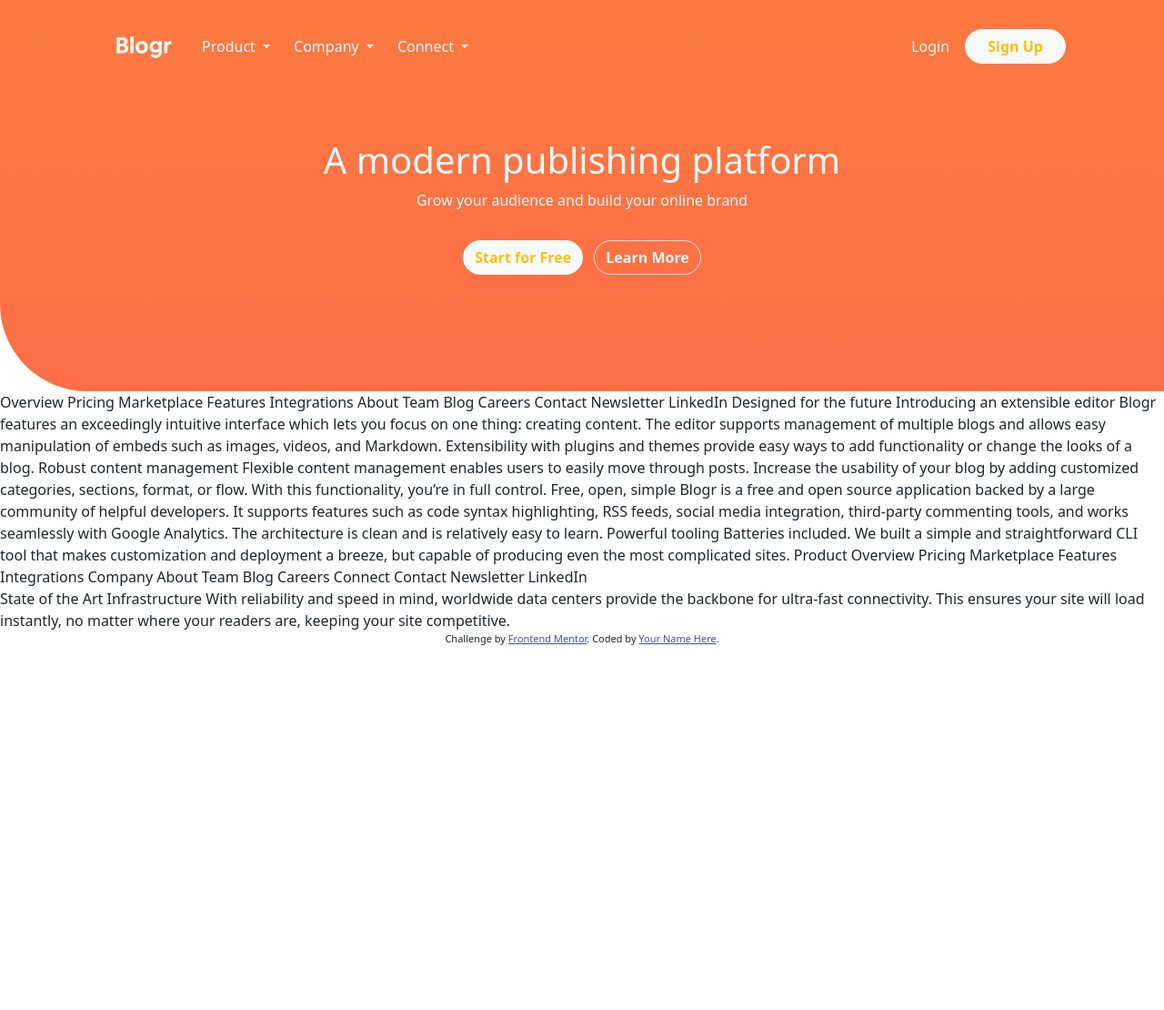
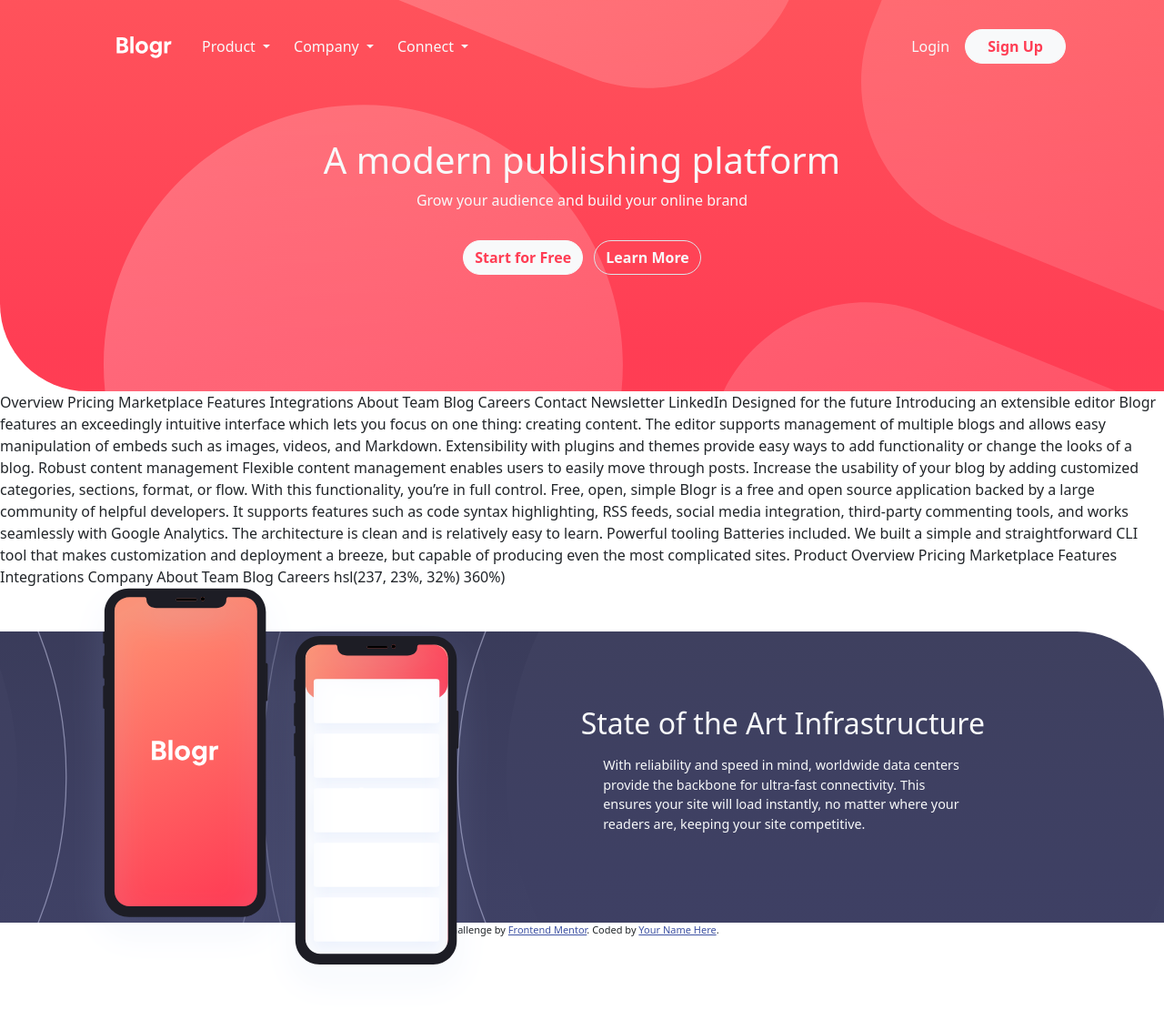
Before and after one commit to 202303-PRM-TR-FEW/landing-page-challenge-burcu-amdjed, a plain HTML site: page index.html in a window 1280 px wide. Shown: the whole page at 91% size. Before the commit the page ends 800 px from the top, so only its background shows below. Drawn offline with nearby package versions, Linux system fonts and the light colour scheme.

Commit message:
3rd div done

```diff
--- a/index.html
+++ b/index.html
@@ -12,8 +12,11 @@
   <style>
     .attribution { font-size: 11px; text-align: center; }
     .attribution a { color: hsl(228, 45%, 44%); }
-    .orange {background-color: #ff4e00;
-      background-image: linear-gradient(360deg, #FD6F46 10%, #FB9832 360%);
+    .orange {
+      background-image: linear-gradient(360deg, hsl(353, 100%, 62%) 10%, hsl(13, 100%, 72%) 360%), url('./images/bg-pattern-intro-mobile.svg');
+      background-size:180%;
+      background-position: -20em;
+      background-blend-mode:color;
     }
     .logo {
       transform: scale(0.6);
@@ -48,7 +51,7 @@
           <button class="btn btn-transparent text-light dropdown-toggle" type="button" id="dropdownMenuButton" data-toggle="dropdown" aria-haspopup="true" aria-expanded="false">
             Product
           </button>
-          <div class="dropdown-menu" aria-labelledby="dropdownMenuButton">
+          <div class="dropdown-menu" aria-labelledby="dropdownMenuButton" style="background-color: rgba(255, 255, 255, 0.5);">
             <ul class="list-unstyled ms-4 pt-2 lh-lg">
               <li><a href="#" class="text-dark text-decoration-none">Link 1</a></li>
               <li><a href="#" class="text-dark text-decoration-none">Link 2</a></li>
@@ -60,7 +63,7 @@
           <button class="btn btn-transparent text-light dropdown-toggle" type="button" id="dropdownMenuButton" data-toggle="dropdown" aria-haspopup="true" aria-expanded="false">
             Company
           </button>
-          <div class="dropdown-menu" aria-labelledby="dropdownMenuButton">
+          <div class="dropdown-menu" aria-labelledby="dropdownMenuButton" style="background-color: rgba(255, 255, 255, 0.5);">
             <ul class="list-unstyled ms-4 pt-2 lh-lg">
               <li><a href="#" class="text-dark text-decoration-none">Link 1</a></li>
               <li><a href="#" class="text-dark text-decoration-none">Link 2</a></li>
@@ -72,7 +75,7 @@
           <button class="btn btn-transparent text-light dropdown-toggle" type="button" id="dropdownMenuButton" data-toggle="dropdown" aria-haspopup="true" aria-expanded="false">
             Connect
           </button>
-          <div class="dropdown-menu" aria-labelledby="dropdownMenuButton">
+          <div class="dropdown-menu" aria-labelledby="dropdownMenuButton" style="background-color: rgba(255, 255, 255, 0.5);">
             <ul class="list-unstyled ms-4 pt-2 lh-lg">
               <li><a href="#" class="text-dark text-decoration-none">Contact</a></li>
               <li><a href="#" class="text-dark text-decoration-none">Newsletter</a></li>
@@ -83,7 +86,7 @@
         </div>
         <div>
         <button type="button" class="btn btn-link text-decoration-none text-light">Login</button>
-        <button id="hover" type="button" class="btn btn-light rounded-pill px-4 text-warning" style="font-weight: bold;">Sign Up</button>
+        <button id="hover" type="button" class="btn btn-light rounded-pill px-4" style="font-weight: bold; color:hsl(353, 100%, 62%);">Sign Up</button>
         </div>
       </nav>
     </div>
@@ -92,7 +95,7 @@
       <h1 class="text-light">A modern publishing platform</h1>
       <p class="text-light">Grow your audience and build your online brand</p>
       <div class="mt-3">
-        <button id="hover" type="button" class="btn btn-light rounded-pill text-warning me-1" style="font-weight: bold;">Start for Free</button>
+        <button id="hover" type="button" class="btn btn-light rounded-pill me-1" style="font-weight: bold; color: hsl(353, 100%, 62%);">Start for Free</button>
         <button id="hover" type="button" class="btn border btn-transparent text-light rounded-pill ms-1" style="font-weight: bold;">Learn More</button>
       </div>
     </div>
@@ -160,16 +163,16 @@
   Blog
   Careers
 
-  Connect
+  hsl(237, 23%, 32%) 360%)
 
-  Contact
-  Newsletter
-  LinkedIn
-
-  <div>
-    State of the Art Infrastructure
-  With reliability and speed in mind, worldwide data centers provide the backbone for ultra-fast connectivity.
-  This ensures your site will load instantly, no matter where your readers are, keeping your site competitive.
+  <div class="d-flex mt-5" style="background-image: linear-gradient(360deg, hsl(237, 23%, 32%) 10%, hsl(237, 17%, 21%) 360%), url('./images/bg-pattern-circles.svg'); background-size:100%; background-position: 18em; background-blend-mode:color; height: 20em; border-radius: 0 6em 0 0;">
+    <img src="./images/illustration-phones.svg" alt="" style="position
+    :relative; left: 5em; top: -4em; height: 30em; width: 30em;"">
+    <div class="d-flex flex-column align-items-center justify-content-center text-light">
+    <h1 class="me-3 mb-3" style="font-size: 2em;">State of the Art Infrastructure</h1>
+    <p class="w-50" style="font-size: 0.9em;">With reliability and speed in mind, worldwide data centers provide the backbone for ultra-fast connectivity.
+  This ensures your site will load instantly, no matter where your readers are, keeping your site competitive.</p>
+    </div>
   </div>
 
   <div class="attribution">
```
